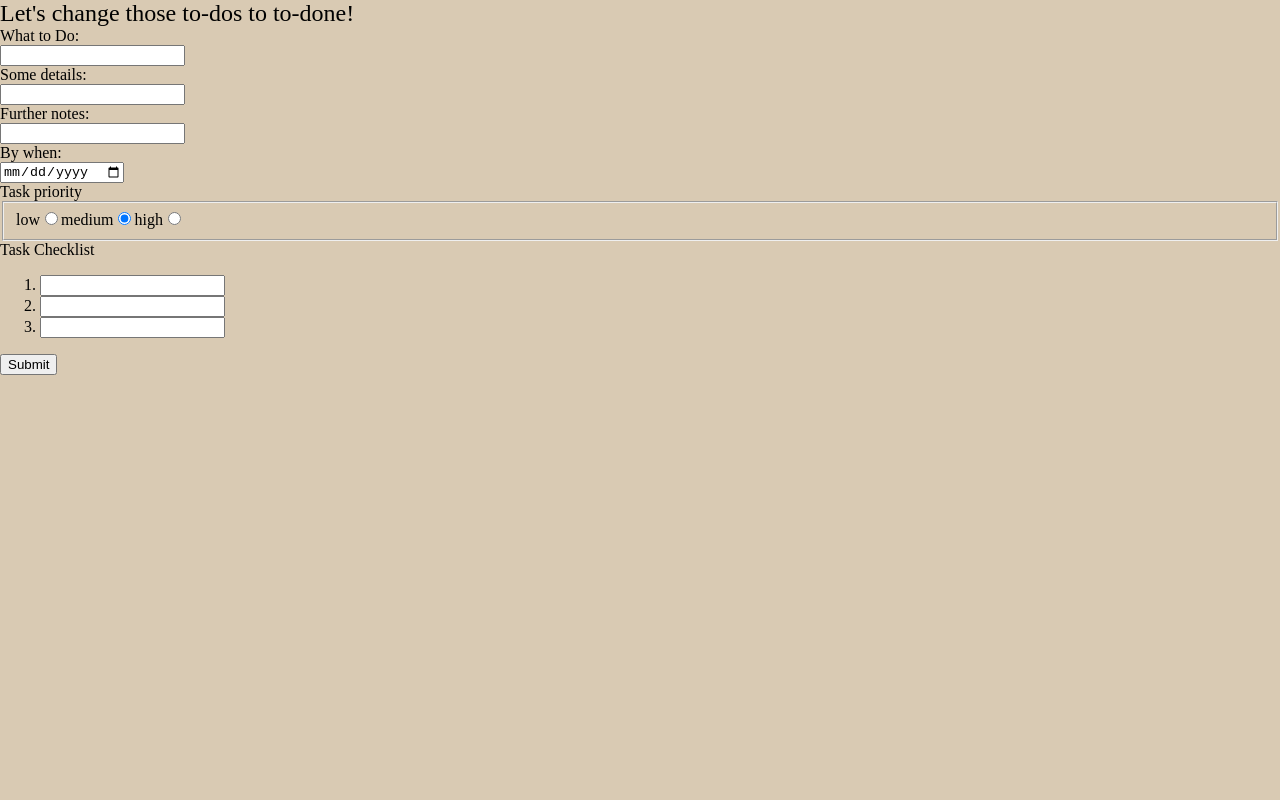
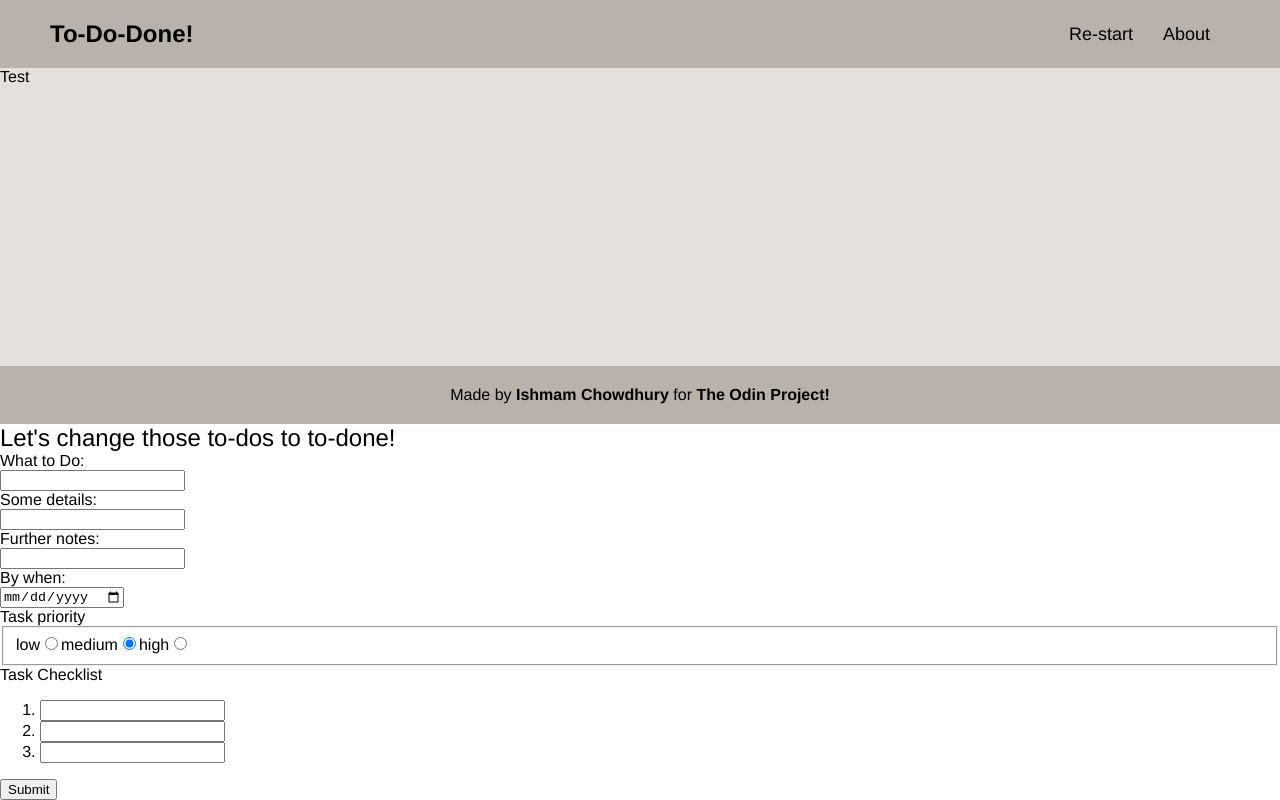
Before and after one commit to Ishmam156/todo-list, a website built with webpack: page src/template/index.html in a window 1280 px wide. Built offline with nearby package versions, Linux system fonts and the light colour scheme.

Commit message:
added base HTML template with CSS

```diff
--- a/src/style/style.css
+++ b/src/style/style.css
@@ -1,15 +1,69 @@
 :root {
-  --base: #d9cab3;
+  --base-contrast: #b8b2ab;
   --primary-accent: #87a8a4;
   --secondary-accent: #986d8e;
-  --base-contrast: #d9cab3;
+  --base: #e4e0dc;
   --text-color: #000000;
 }
 
 body {
-  background: var(--base);
+  font-family: Helvetica, sans-serif;
 }
 
 #mainContainer {
+  display: flex;
+  flex-direction: column;
+  justify-content: space-between;
+  height: 100vh;
+}
+
+#innerContainer {
+  background-color: var(--base);
+  margin-bottom: auto;
+  height: 100vh;
+}
+
+nav,
+#navRight {
+  display: flex;
+  justify-content: space-between;
   color: var(--text-color);
 }
+
+nav,
+footer {
+  padding: 20px 50px;
+  background-color: var(--base-contrast);
+}
+
+#navRight {
+  padding-right: 20px;
+  gap: 30px;
+  font-size: large;
+  align-items: center;
+  font-weight: 500;
+}
+
+#navRight a,
+footer a {
+  text-decoration: none;
+  color: var(--text-color);
+}
+
+#navRight a:hover,
+footer a:hover {
+  text-decoration: underline;
+}
+
+#logo {
+  font-size: x-large;
+  font-weight: 700;
+}
+
+footer {
+  text-align: center;
+}
+
+footer a {
+  font-weight: 700;
+}
--- a/src/template/index.html
+++ b/src/template/index.html
@@ -5,11 +5,32 @@
     <meta charset="UTF-8">
     <meta http-equiv="X-UA-Compatible" content="IE=edge">
     <meta name="viewport" content="width=device-width, initial-scale=1.0">
+    <link rel="stylesheet" href="../style/reset.css">
+    <link rel="stylesheet" href="../style/style.css">
     <title>ToDo List</title>
 </head>
 
 <body>
     <div id='mainContainer'>
+        <nav>
+            <div id='navLeft'>
+                <div id=logo>
+                    To-Do-Done!
+                </div>
+            </div>
+            <div id='navRight'>
+                <a href="http://" target="_blank" rel="noopener noreferrer">Re-start</a>
+                <a href="http://" target="_blank" rel="noopener noreferrer">About</a>
+            </div>
+        </nav>
+        <div id="innerContainer">Test</div>
+        <footer>
+            <p>
+                Made by <a href="https://github.com/Ishmam156" target="_blank">Ishmam Chowdhury</a> for <a
+                    href="https://www.theodinproject.com/" target="_blank">The
+                    Odin Project!</a>
+            </p>
+        </footer>
     </div>
 </body>
 
```
